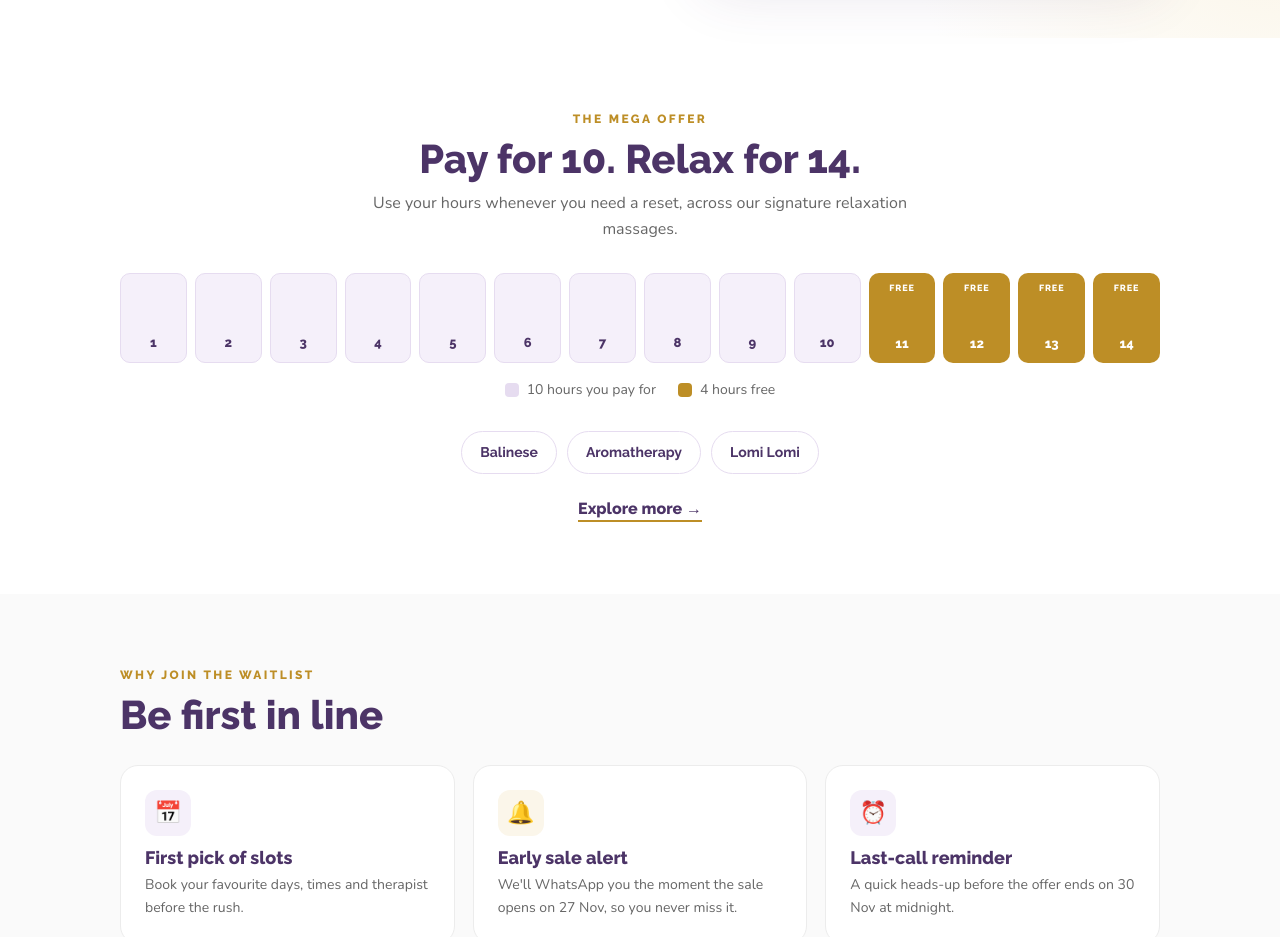
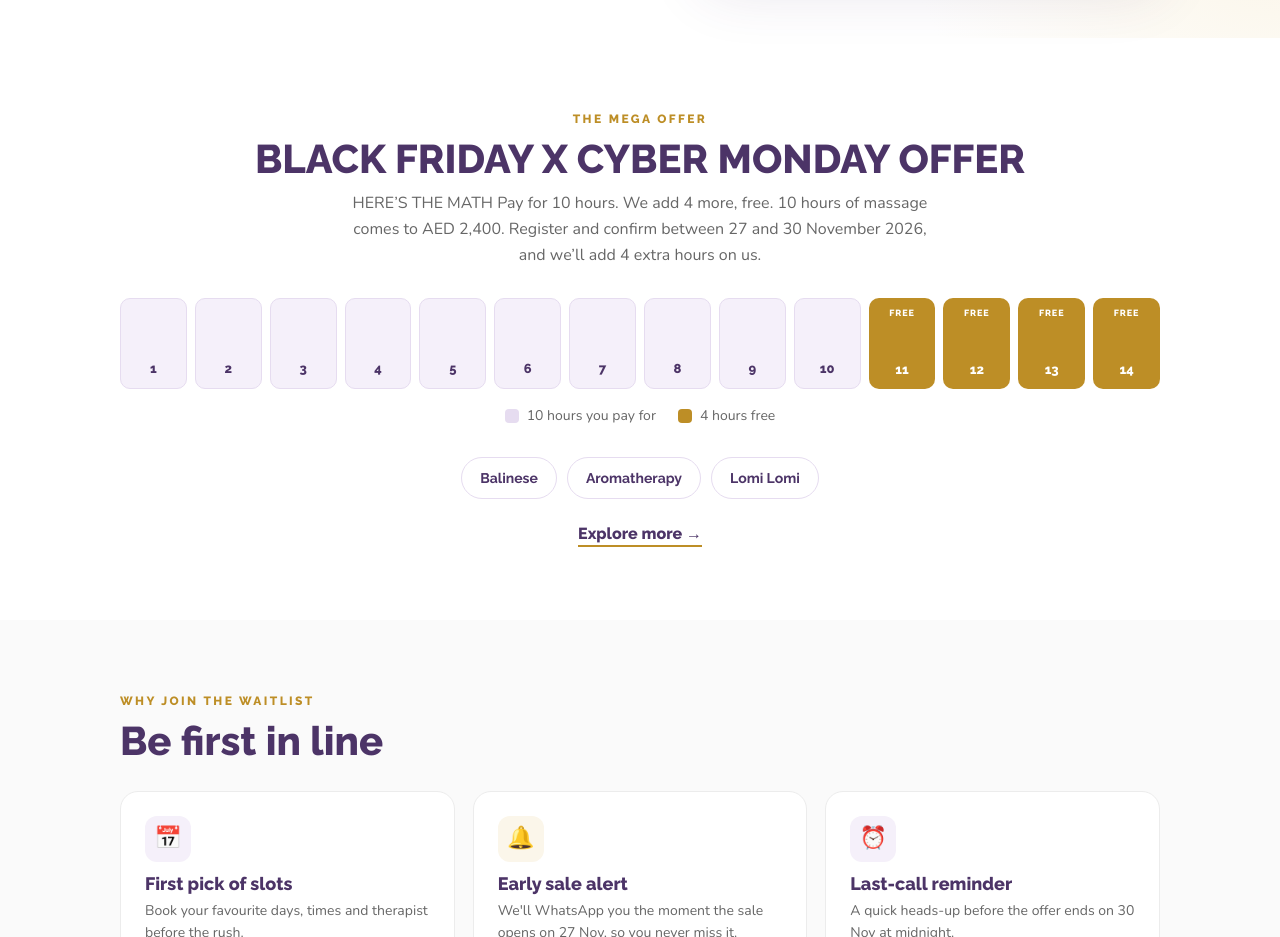
Before and after one commit to priyanshicreates4u/CoolAromaBlackFridayxCyberMonday, a plain HTML site: page waitlist.html in a window 1280 px wide. Shown: the part 840-1777 px from the top of the page. Drawn offline with nearby package versions, Linux system fonts and the light colour scheme.

Commit message:
Update waitlist.html

```diff
--- a/waitlist.html
+++ b/waitlist.html
@@ -272,8 +272,10 @@ body.live .btn.live-only{display:inline-flex}
 <section class="center">
   <div class="wrap">
     <div class="eyebrow">The mega offer</div>
-    <h2>Pay for 10. Relax for 14.</h2>
-    <p class="sub">Use your hours whenever you need a reset, across our signature relaxation massages.</p>
+    <h2>BLACK FRIDAY X CYBER MONDAY OFFER</h2>
+    <p class="sub">HERE’S THE MATH
+Pay for 10 hours. We add 4 more, free.
+10 hours of massage comes to AED 2,400. Register and confirm between 27 and 30 November 2026, and we’ll add 4 extra hours on us.</p>
     <div class="hours" aria-label="14 hours: 10 paid, 4 free">
       <div class="hr pay">1</div><div class="hr pay">2</div><div class="hr pay">3</div><div class="hr pay">4</div><div class="hr pay">5</div>
       <div class="hr pay">6</div><div class="hr pay">7</div><div class="hr pay">8</div><div class="hr pay">9</div><div class="hr pay">10</div>
```
